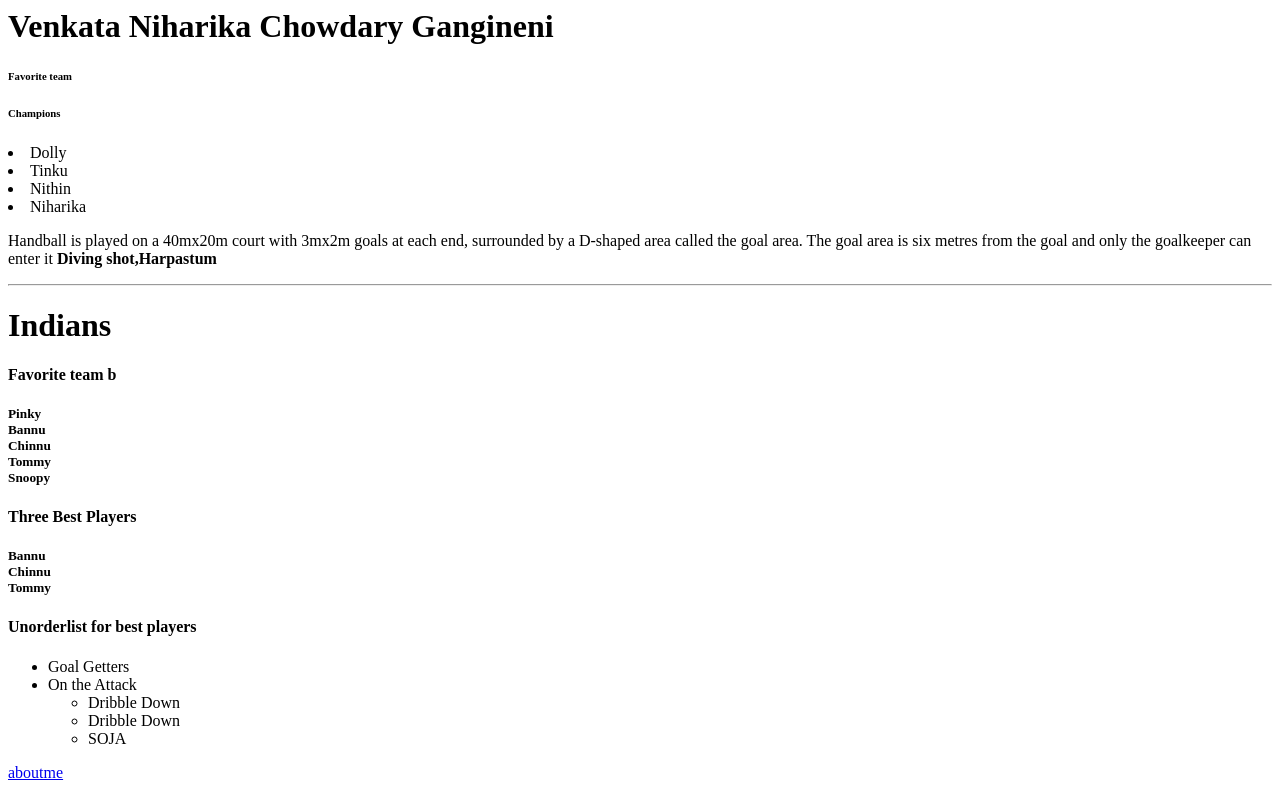
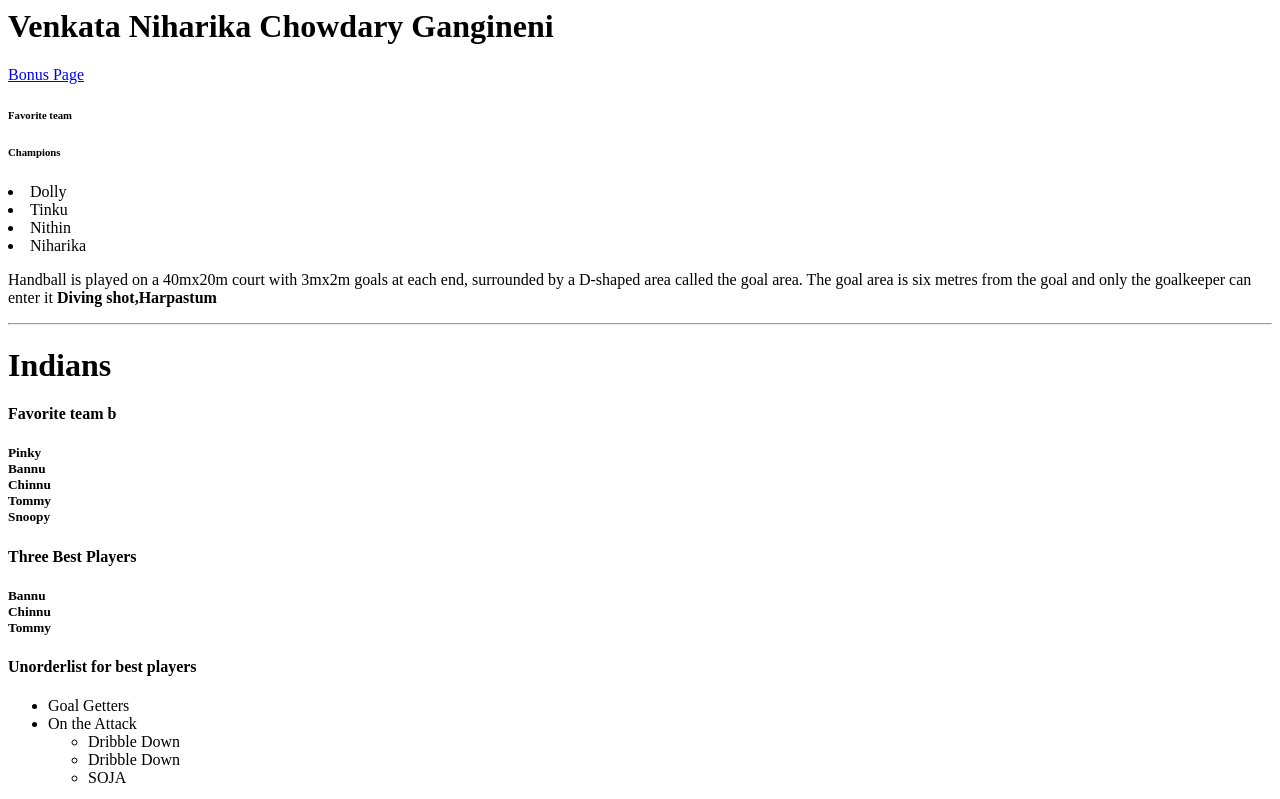
Before and after one commit to 44-563-Web-Apps-S23/44563-webapps-assignment-3-niharika6218, a plain HTML site: page index.html in a window 1280 px wide. Shown: the top 799 px of the page. Drawn offline with Linux system fonts and the light colour scheme.

Commit message:
updated changes

```diff
--- a/index.html
+++ b/index.html
@@ -7,6 +7,7 @@
 </head>
 <body>
     <h1>Venkata Niharika Chowdary Gangineni</h1>
+    <a href="bonus.html">Bonus Page</a>
     <h6>Favorite team</h6>
     <h6>Champions</h6>
     <li>Dolly</li>
```
